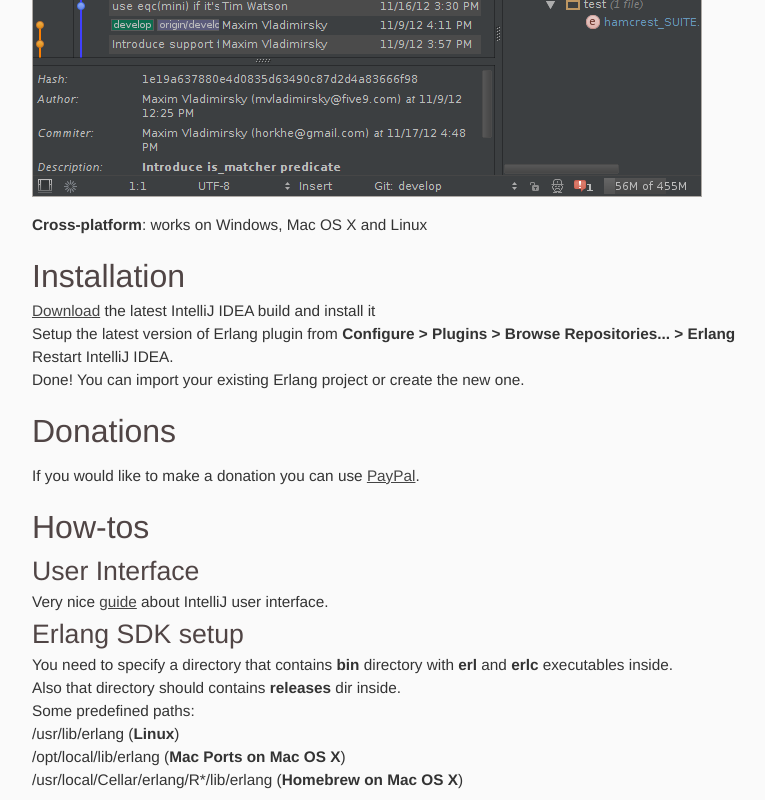
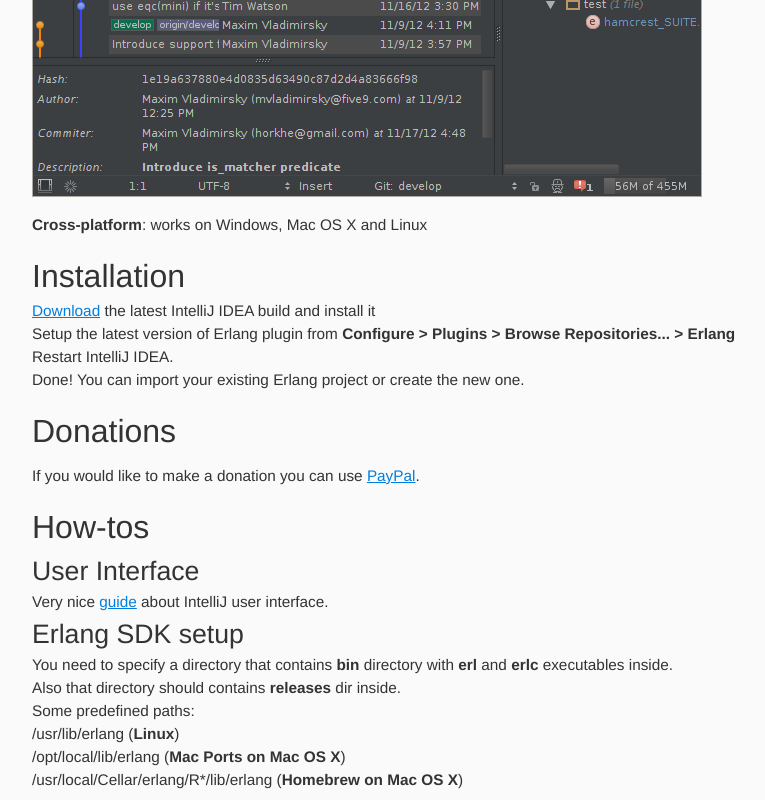
Before and after one commit to ignatov/intellij-erlang, a plain HTML site: page index.html in a window 1280 px wide. Shown: the part 2000-2800 px from the top of the page, without its empty margins (198-963 px from the left). Drawn offline with Linux system fonts and the light colour scheme.

Commit message:
anchors for headers

```diff
--- a/stylesheets/stylesheet.css
+++ b/stylesheets/stylesheet.css
@@ -354,10 +354,6 @@ h1, h2, h3, h4, h5 {
   color: #333;
 }
 
-h1 a, h2 a, h3 a, h4 a, h5 a {
-  color: #504545;
-}
-
 body {
   text-rendering: optimizeLegibility;
   font-family: "Source Sans", "Helvetica Neue", sans-serif;
@@ -367,14 +363,12 @@ body {
   position: relative;
 }
 
-h2 > a { text-decoration: none; }
-h3 > a { text-decoration: none; }
+h2 > a { color: #333; text-decoration: none; }
+h3 > a { color: #333; text-decoration: none; }
 
-a:hover {
-}
 
 a {
   text-decoration: underline;
   /*font-weight: bold;*/
-  color: #444;
+  /*color: #444;*/
 }
```
